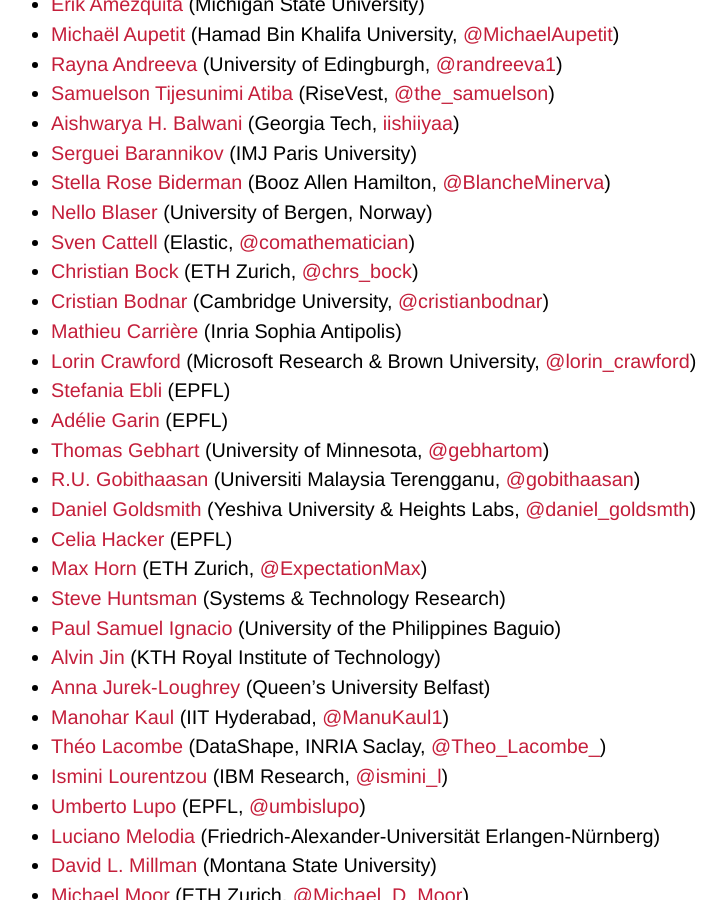
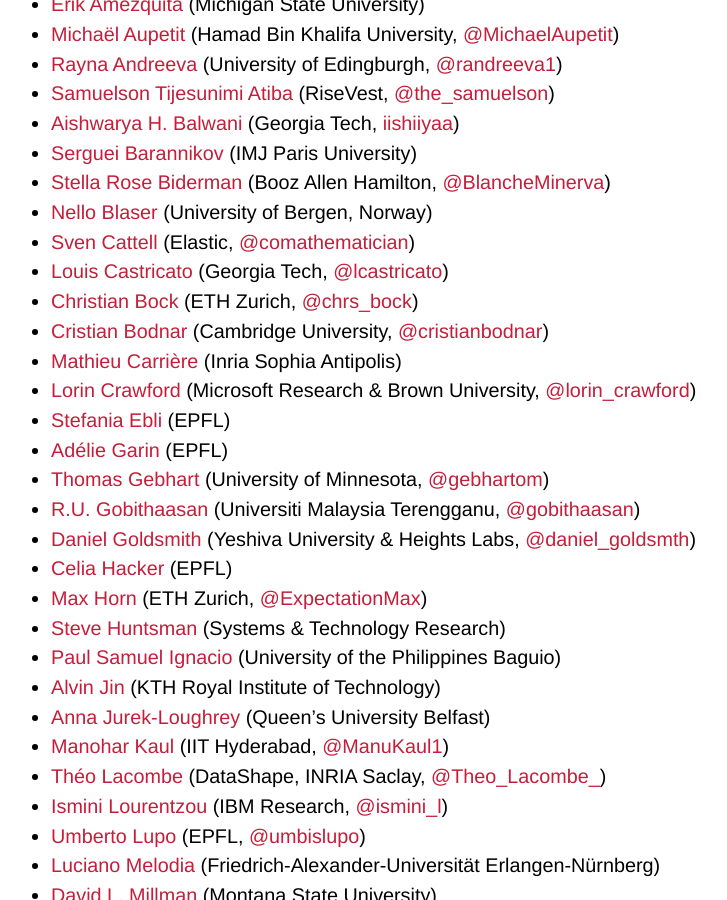
Before and after one commit to tda-in-ml/tda-in-ml.github.io, a Jekyll site: the page built from committee.md, in a window 1280 px wide and 900 px high, scrolled down 632 px. Shown: the whole window, without its empty margins (161-888 px from the left). Built offline with Jekyll 4.4.1, drawn with Linux system fonts in a browser that asks for light colours; some web fonts are replaced; our own code applies the rules of GitHub Pages for plain Markdown files.

Commit message:
Extended programme committee page

```diff
--- a/committee.md
+++ b/committee.md
@@ -6,7 +6,6 @@ layout: default
 
 We are grateful for the support of these researchers who will serve as the
 linchpin in ensuring high-quality reviews of all scientific contributions:
-
 
 - [Erik Amézquita](https://www.egr.msu.edu/~amezqui3) (Michigan State University)
 - [Michaël Aupetit](https://www.hbku.edu.qa/en/staff/dr-micha%C3%ABl-aupetit) (Hamad Bin Khalifa University, [@MichaelAupetit](https://twitter.com/michaelaupetit))
@@ -17,6 +16,7 @@ linchpin in ensuring high-quality reviews of all scientific contributions:
 - [Stella Rose Biderman](https://www.stellabiderman.com) (Booz Allen Hamilton, [@BlancheMinerva](https://twitter.com/BlancheMinerva))
 - [Nello Blaser](https://folk.uib.no/nbl003/index.html) (University of Bergen, Norway)
 - [Sven Cattell](https://twitter.com/comathematician) (Elastic, [@comathematician](https://twitter.com/comathematician))
+- [Louis Castricato](https://www.louiscastricato.com) (Georgia Tech, [@lcastricato](https://twitter.com/lcastricato))
 - [Christian Bock](https://christian.bock.ml) (ETH Zurich, [@chrs_bock](https://twitter.com/chrs_bock))
 - [Cristian Bodnar](https://crisbodnar.github.io) (Cambridge University, [@cristianbodnar](https://twitter.com/cristianbodnar))
 - [Mathieu Carrière](https://mathieucarriere.github.io/website) (Inria Sophia Antipolis)
```
